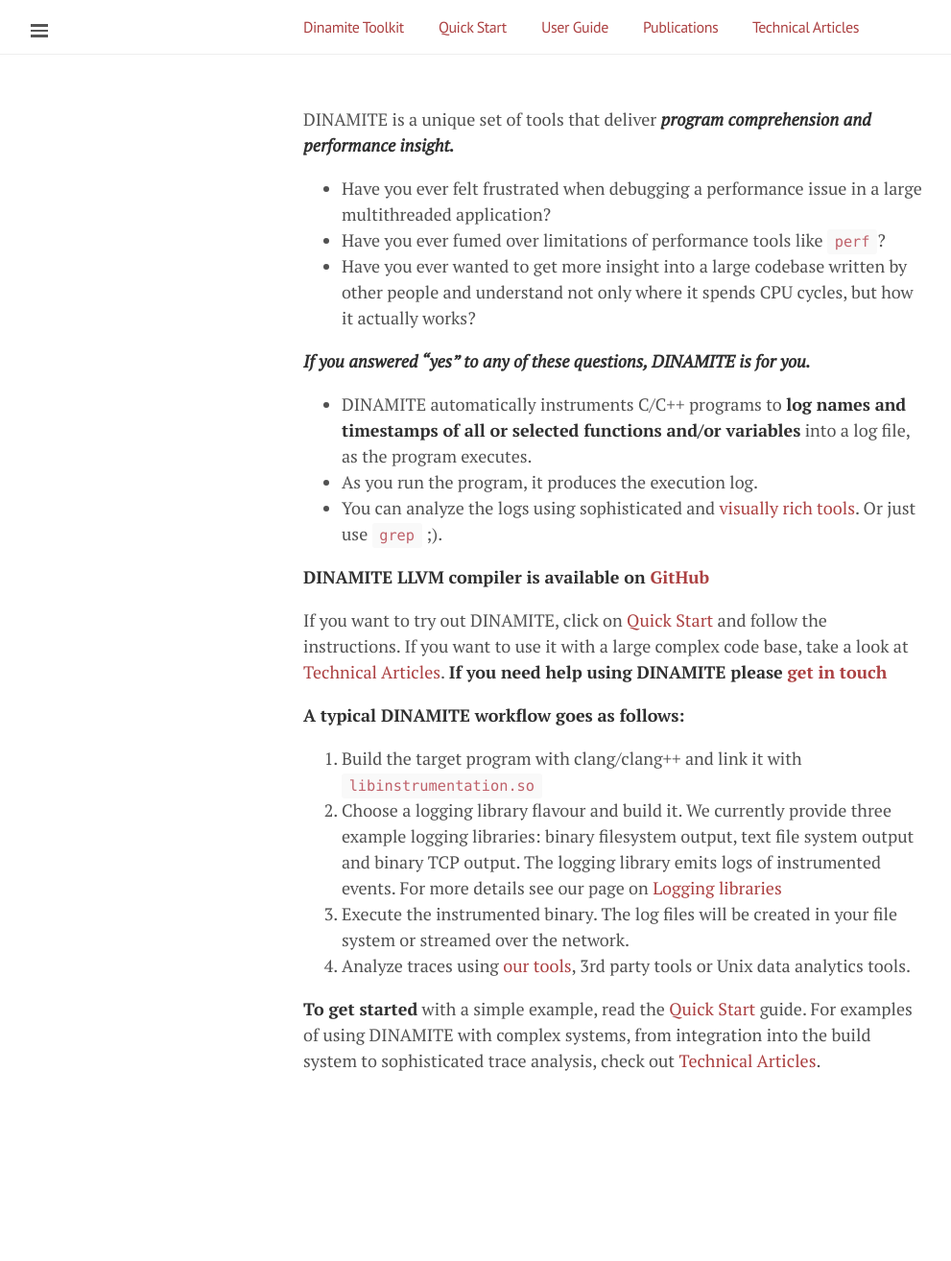
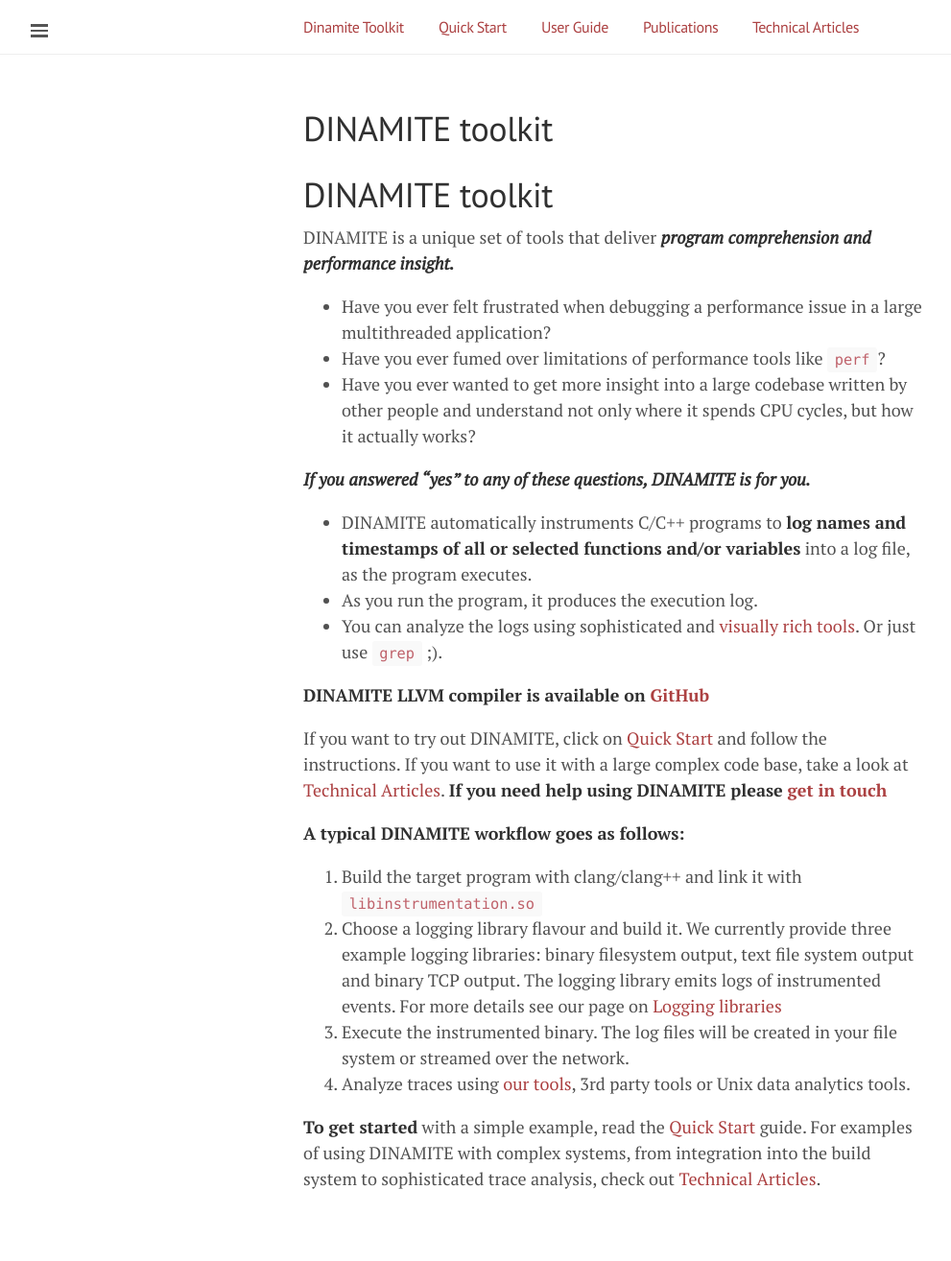
Before and after one commit to dinamite-toolkit/dinamite-toolkit.github.io, a Jekyll site: the page built from _pages/home.md, in a window 1280 px wide. Shown: the whole page at 96% size, without its empty margins (0-991 px from the left). Built offline with Jekyll 4.4.1, drawn with Linux system fonts in a browser that asks for light colours; our own code applies the rules of GitHub Pages for plain Markdown files; before the commit the page ends 1191 px from its top, so only the background shows below that.

Commit message:
Reverse the change

```diff
--- a/_pages/home.md
+++ b/_pages/home.md
@@ -2,7 +2,7 @@
 layout: page
 permalink: /
 ---
-
+# DINAMITE toolkit
 
 DINAMITE is a unique set of tools that deliver ***program comprehension and performance insight.***
 
```
